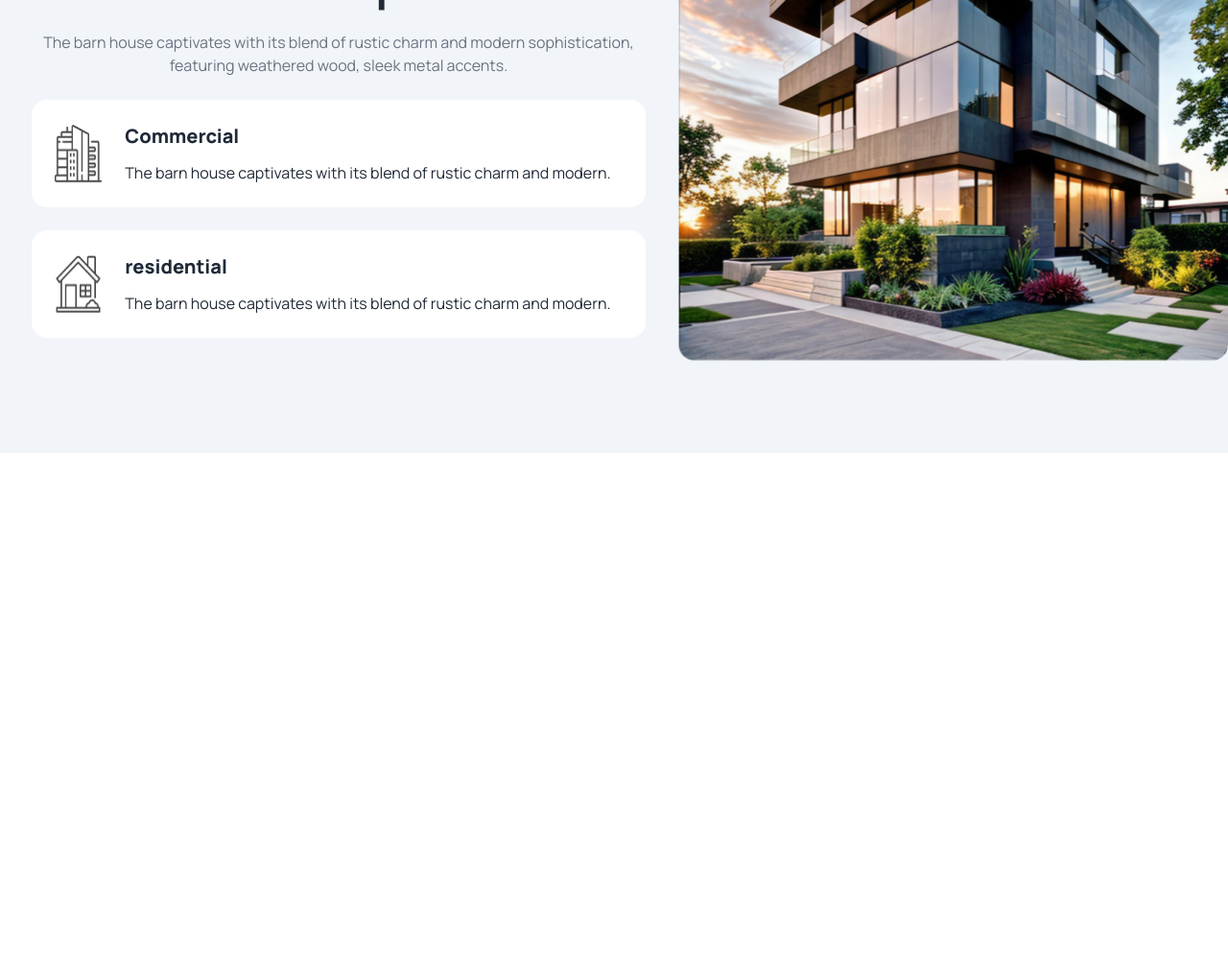
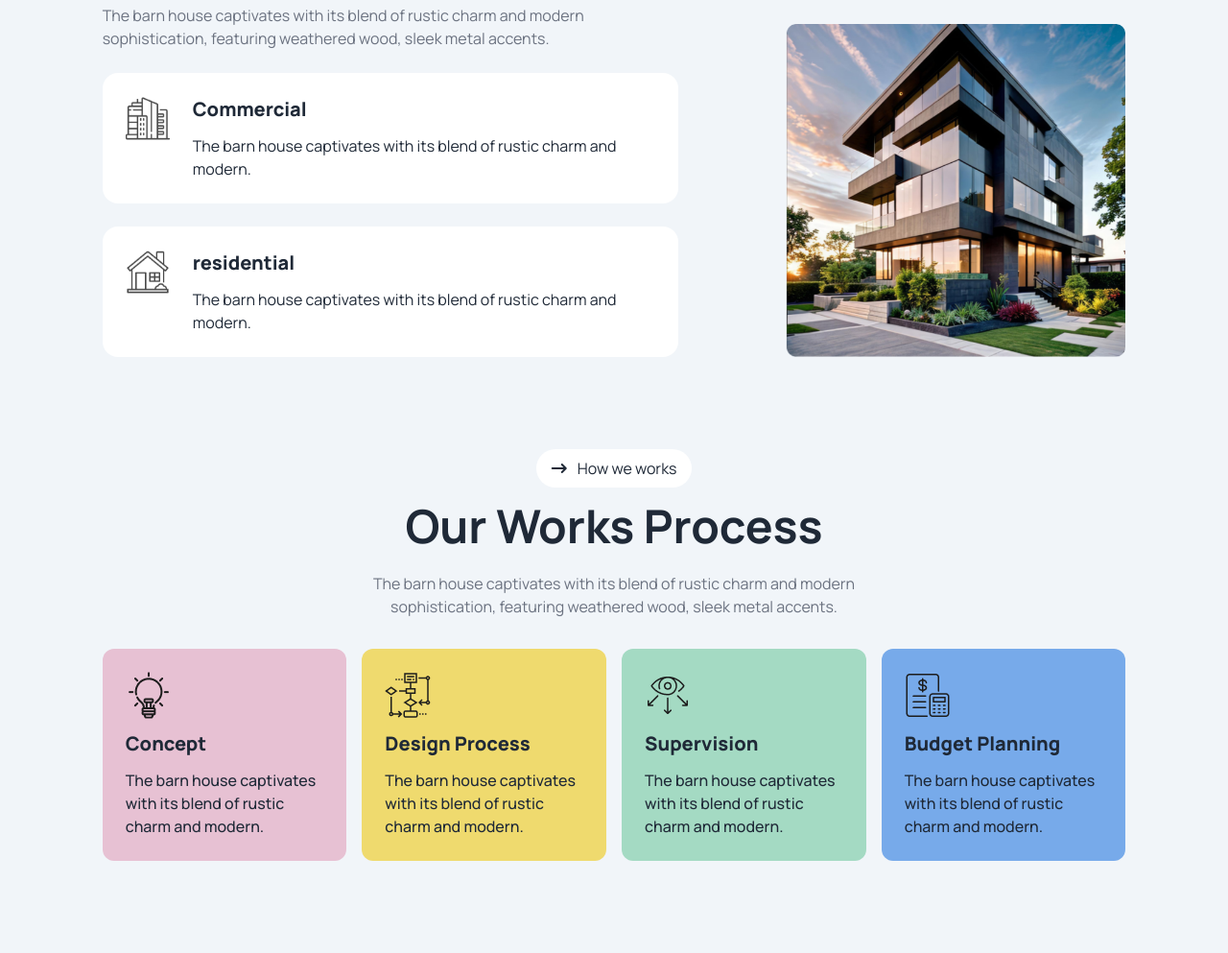
Before and after one commit to Anik0047/assignment---2, a plain HTML site: page index.html in a window 1280 px wide. Shown: the part 1180-2173 px from the top of the page at 96% size. Before the commit the page ends 1652 px from the top, so only its background shows below. Drawn offline with nearby package versions, Linux system fonts and the light colour scheme.

Commit message:
works process done

```diff
--- a/index.html
+++ b/index.html
@@ -101,11 +101,11 @@
 
 
     <section class="bg-slate-100">
-        <!-- We Design Thoughtfull... -->
-         <div>
-            <div class="container mx-auto pt-8 lg:pt-24 lg:flex justify-between items-end pb-24">
+         <div class="w-10/12 mx-auto">
+            <!-- We Design Thoughtfull... -->
+            <div class="pt-8 lg:pt-24 lg:flex justify-between items-end gap-28 pb-24">
                 <!-- info -->
-                 <div class="w-11/12 lg:w-6/12 mx-auto text-center relative">
+                 <div class="mx-auto text-center lg:text-left relative">
                     <div class="absolute -top-12 -left-14 hidden lg:block">
                         <img src="assets/Vector.png" alt="">
                     </div>
@@ -114,14 +114,14 @@
                     <p class="text-gray-500 mb-6">The barn house captivates with its blend of rustic charm and
                         modern sophistication, featuring weathered wood, sleek metal accents.</p>
                     <div class="bg-white flex p-6 rounded-2xl mb-6">
-                        <img src="assets/commercial.png" alt="" class="mr-6 w-4/12 lg:w-1/12">
+                        <img src="assets/commercial.png" alt="" class="mr-6 w-6/12 h-2/4 lg:w-1/12">
                         <div class="text-left">
                             <p class="text-xl font-extrabold mb-3">Commercial</p>
                             <span class="">The barn house captivates with its blend of rustic charm and modern.</span>
                         </div>
                     </div>
-                    <div class="bg-white flex p-6 rounded-2xl mb-6">
-                        <img src="assets/residential.png" alt="" class="mr-6 w-4/12 lg:w-1/12">
+                    <div class="bg-white flex p-6 rounded-2xl mb-6 lg:mb-0">
+                        <img src="assets/residential.png" alt="" class="mr-6 w-6/12 h-2/4 lg:w-1/12">
                         <div class="text-left">
                             <p class="text-xl font-extrabold mb-3">residential</p>
                             <span class="">The barn house captivates with its blend of rustic charm and modern.</span>
@@ -133,7 +133,42 @@
                     <img src="assets/Rectangle.png" alt="">
                   </div>
             </div>
+            <!-- Our  Works Process -->
+             <div class="pb-24">
+                <!-- info -->
+                 <div class="text-center lg:w-6/12 mx-auto">
+                    <button class="px-4 py-2 mb-4 bg-white rounded-3xl mb-4"><i class="fa-solid fa-arrow-right-long mr-2"></i> How we works</button>
+                    <h1 class="text-3xl lg:text-5xl font-bold mb-6">Our Works Process</h1>
+                    <p class="text-gray-500 mb-8">The barn house captivates with its blend of rustic charm and modern sophistication, featuring weathered wood, sleek metal accents.</p>
+                 </div>
+                 <div class="grid lg:grid-cols-4 gap-4">
+                    <div class="p-6 rounded-xl bg-[#e7c1d3]">
+                        <img src="assets/concept.png" alt="">
+                        <p class="text-xl font-extrabold my-3">Concept</p>
+                        <span class="font-medium">The barn house captivates with its blend of rustic charm and modern.</span>
+                    </div>
+                    <div class="p-6 rounded-xl bg-[#efda6e]">
+                        <img src="assets/flow-chart.png" alt="">
+                        <p class="text-xl font-extrabold my-3">Design Process</p>
+                        <span class="font-medium">The barn house captivates with its blend of rustic charm and modern.</span>
+                    </div>
+                    <div class="p-6 rounded-xl bg-[#a4dac3]">
+                        <img src="assets/vision.png" alt="">
+                        <p class="text-xl font-extrabold my-3">Supervision</p>
+                        <span class="font-medium">The barn house captivates with its blend of rustic charm and modern.</span>
+                    </div>
+                    <div class="p-6 rounded-xl bg-[#77aaea]">
+                        <img src="assets/budget-planning.png" alt="">
+                        <p class="text-xl font-extrabold my-3">Budget Planning</p>
+                        <span class="font-medium">The barn house captivates with its blend of rustic charm and modern.</span>
+                    </div>
+                 </div>
+             </div>
          </div>
+    </section>
+
+    <section>
+
     </section>
 </body>
 </html>
```
